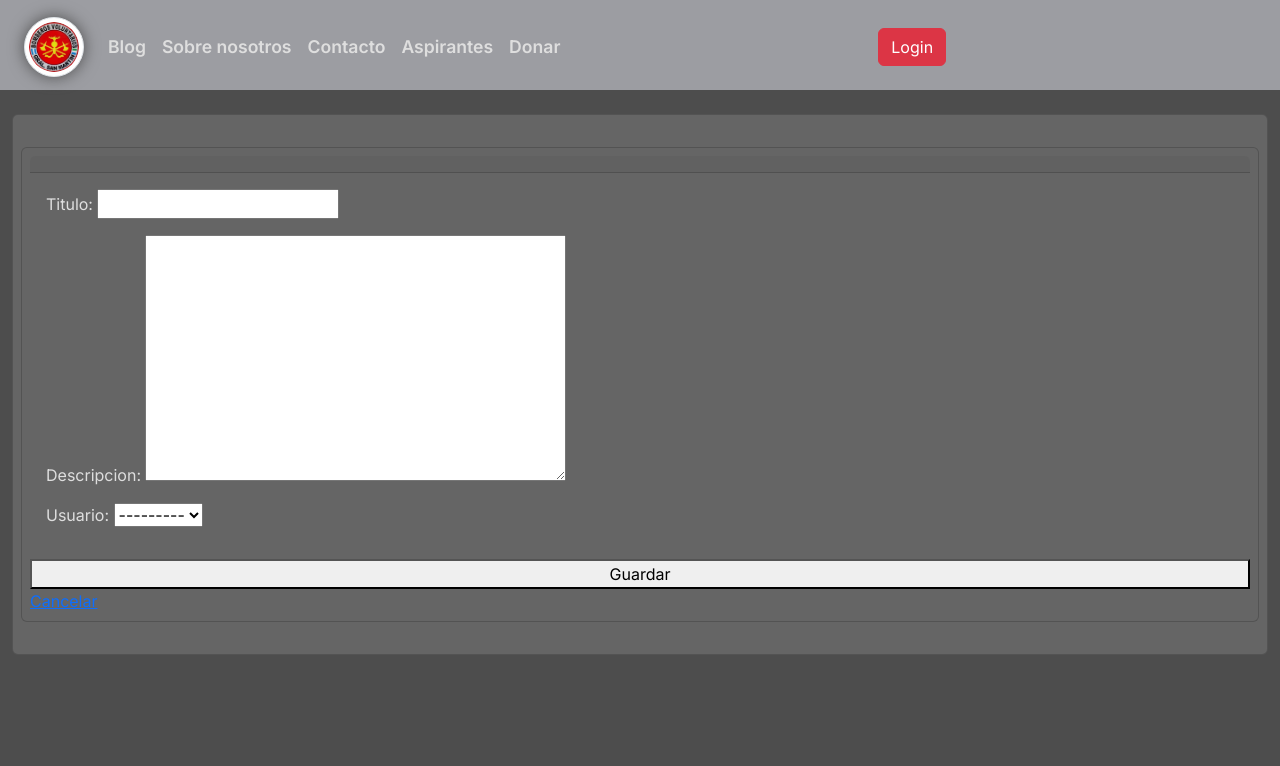
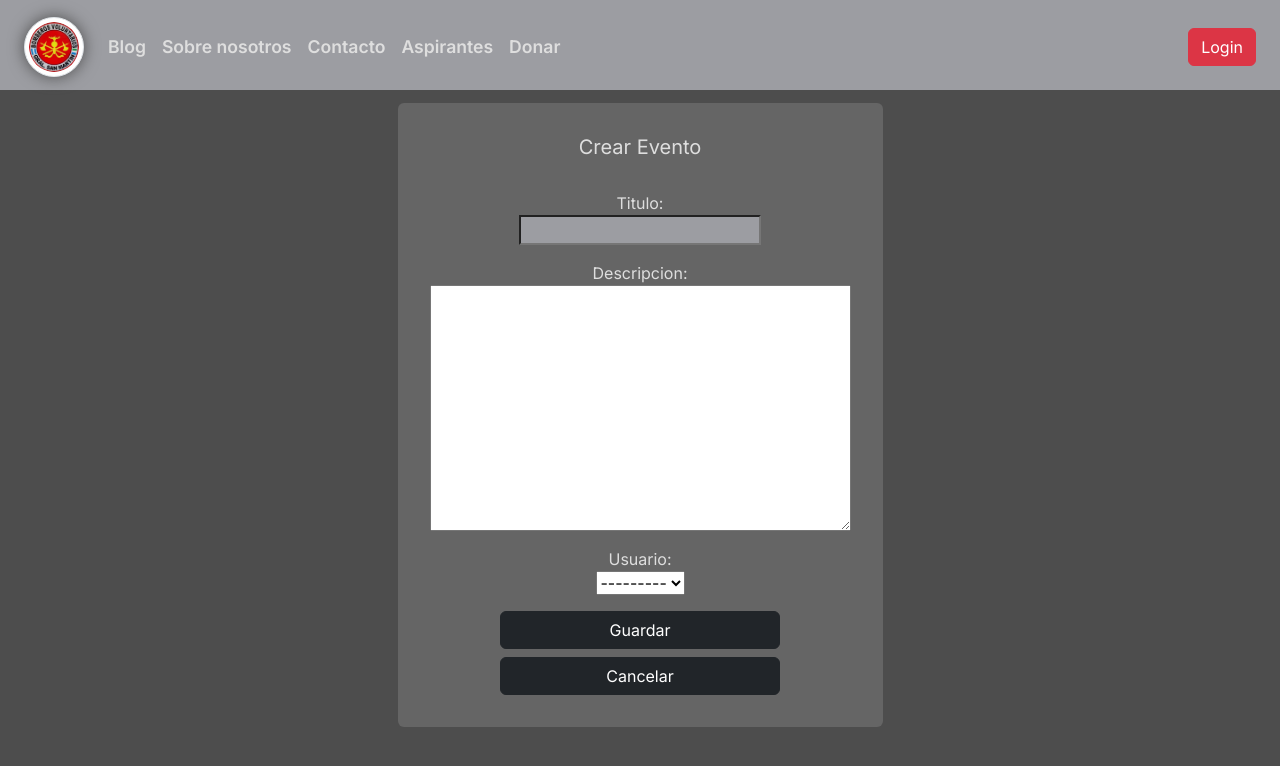
Before and after one commit to RamaAlves/proyecto-informatorio, a Django app: page /agregar_evento/ in a window 1280 px wide. Shown: the top 766 px of the page. Run offline with Django 4.2, Linux system fonts and the light colour scheme; some libraries are stand-ins or nearby versions.

Commit message:
Agregando formularios faltantes

```diff
--- a/Bomberos_san_martin/static/styles/forms.css
+++ b/Bomberos_san_martin/static/styles/forms.css
@@ -27,3 +27,35 @@
     width: 100%;
     height: 80vh;
 }
+
+.card-container-form{
+    height: fit-content;
+    width: fit-content;
+    background-color: #656565;
+    padding:2rem;
+    border-radius: 0.375rem;
+    margin:auto;
+    margin-top: 1%;
+    text-align: center;
+}
+
+.form-flex{
+    display: flex;
+    flex-direction: column;
+    align-items: center;
+    justify-content: center;
+    height:fit-content;
+    margin-top: 2rem;
+}
+.form-flex p{
+    display: flex;
+    flex-direction: column;
+    align-items:stretch ;
+}
+.form-flex p label{
+    color:#dedede;
+}
+.form-flex p input{
+    width: auto;
+    background-color: #9C9DA2;
+}
--- a/Bomberos_san_martin/static/styles/style.css
+++ b/Bomberos_san_martin/static/styles/style.css
@@ -123,7 +123,7 @@ h4{
 
 .btn-twitter{
   background-color: var(--boton-twitter);
-  padding:1px 5px;
+  padding:0px 5px;
 }
 .btn-twitter:hover{
   background-color: var(--boton-twitter);
--- a/Bomberos_san_martin/templates/base.html
+++ b/Bomberos_san_martin/templates/base.html
@@ -53,7 +53,7 @@
                 {% endblock buscador %}
                 {% comment %} <div class="d-flex" style="margin-left:12px;">
                 </div> {% endcomment %}
-                <form class="navbar-nav d-flex me-auto mb-2 mb-lg-0 form-login d-grid gap-2">
+                <form class="navbar-nav d-flex{% comment %}  me-auto mb-2 mb-lg-0 {% endcomment %} form-login d-grid gap-2">
                     {% if user.is_authenticated %}
                         <a class="btn btn-danger" href="{% url 'blog:perfil' %}" type="button">{{ user.get_username }}</a>
                         <a class="btn btn-danger" href="{% url 'blog:logout'%}" type="button">Logout</a>
--- a/Bomberos_san_martin/templates/categoria/administrar_categorias.html
+++ b/Bomberos_san_martin/templates/categoria/administrar_categorias.html
@@ -11,7 +11,7 @@
 {% block content %}
 
 <div class="d-grid gap-2 col-6 mx-auto jumbotron">
-    <a href="{% url 'blog:agregar_bombero'%}" class="btn btn-dark" type="button">Agregar categoría</a>
+    <a href="{% url 'blog:agregar_categoria'%}" class="btn btn-dark" type="button">Agregar categoría</a>
 </div>
 
 {% if categorias %}
--- a/Bomberos_san_martin/templates/evento/administrar_eventos.html
+++ b/Bomberos_san_martin/templates/evento/administrar_eventos.html
@@ -11,7 +11,7 @@
 {% block content %}
 
 <div class="d-grid gap-2 col-6 mx-auto jumbotron">
-    <a href="{% url 'blog:agregar_bombero'%}" class="btn btn-dark" type="button">Agregar evento</a>
+    <a href="{% url 'blog:agregar_evento'%}" class="btn btn-dark" type="button">Agregar evento</a>
 </div>
 
 {% if eventos %}
--- a/Bomberos_san_martin/templates/evento/guardar_evento.html
+++ b/Bomberos_san_martin/templates/evento/guardar_evento.html
@@ -1,7 +1,9 @@
 {% extends 'base.html' %}
 {% load static %}
 {% comment %} headers {% endcomment %}
-{% block styles %}{% endblock %}
+{% block styles %}
+<link rel="stylesheet" href="{% static 'styles/forms.css' %}">
+{% endblock %}
 
 {% comment %} body {% endcomment %}
 {% comment %} navbar {% endcomment %}
@@ -9,17 +11,17 @@
 {% block banner %}
 {% endblock banner %}
 {% block content %}
-<div class="card card-transparent">
-        <form method="POST">
+    <div class="card-container-form">
+        <form method="POST" enctype="multipart/form-data">
             {% csrf_token %}
-            <div class="card card-transparent">
-                <h5 class="card-header"></h5>
-                <div class="card-body">
+                <h5 class="card-header">Crear Evento</h5>
+                <div class="card-body form-flex">
                     {{evento_form.as_p}}
                 </div>
-                <button type="submit">Guardar</button>
-                <a href="{% url 'blog:index' %}">Cancelar</a>
-            </div>
+                <div class="d-grid gap-2 col-8 mx-auto">
+                    <button type="submit" class="btn btn-dark">Guardar</button>
+                    <a class="btn btn-dark" href="{% url 'blog:perfil' %}">Cancelar</a>
+                </div>
         </form>
     </div>
 {% endblock content %}
--- a/Bomberos_san_martin/templates/index.html
+++ b/Bomberos_san_martin/templates/index.html
@@ -113,11 +113,11 @@
     {% endif%}
   </div>
 </div>
-<div class="d-flex justify-content-center">
+{% comment %} <div class="d-flex justify-content-center">
     <div class="spinner-border" role="status">
       <span class="visually-hidden">Loading...</span>
     </div>
-</div>
+</div> {% endcomment %}
 
 
 {% endblock %}
--- a/Bomberos_san_martin/templates/perfil/perfil.html
+++ b/Bomberos_san_martin/templates/perfil/perfil.html
@@ -48,7 +48,7 @@
                         <a class="nav-link {% block donacion %}{% endblock%}" href="{% url 'blog:donacion' %}">Donar</a>
                     </li>
                 </ul>
-                <form class="navbar-nav d-flex me-auto mb-2 mb-lg-0 form-login d-grid gap-2">
+                <form class="navbar-nav d-flex {% comment %} me-auto mb-2 mb-lg-0 {% endcomment %} form-login d-grid gap-2">
                     {% if user.is_authenticated %}
                         <a class="btn btn-danger" href="{% url 'blog:perfil' %}" type="button">{{ user.get_username }}</a>
                         <a class="btn btn-danger" href="{% url 'blog:logout'%}" type="button">Logout</a>
--- a/Bomberos_san_martin/templates/post/administrar_post.html
+++ b/Bomberos_san_martin/templates/post/administrar_post.html
@@ -11,7 +11,7 @@
 {% block content %}
 
 <div class="d-grid gap-2 col-6 mx-auto jumbotron">
-    <a href="{% url 'blog:agregar_bombero'%}" class="btn btn-dark" type="button">Agregar post</a>
+    <a href="{% url 'blog:crear_post'%}" class="btn btn-dark" type="button">Agregar post</a>
   </div>
 
 {% if post %}
```
Also changed, not shown: Bomberos_san_martin/templates/bombero/guardar_bombero.html (+10 -8 lines), Bomberos_san_martin/templates/categoria/guardar_categoria.html (+10 -8 lines), Bomberos_san_martin/templates/post/guardar_post.html (+11 -8 lines).
